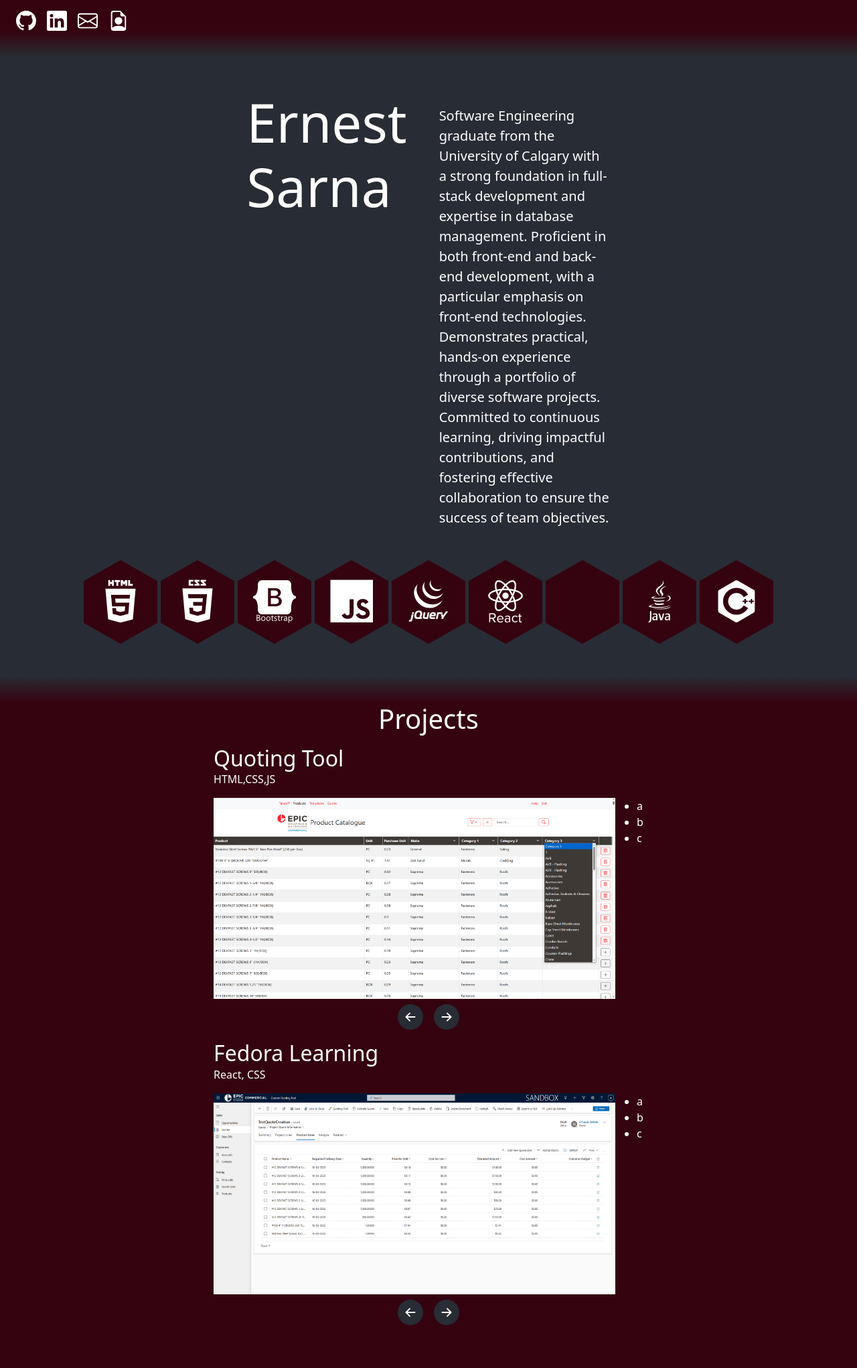
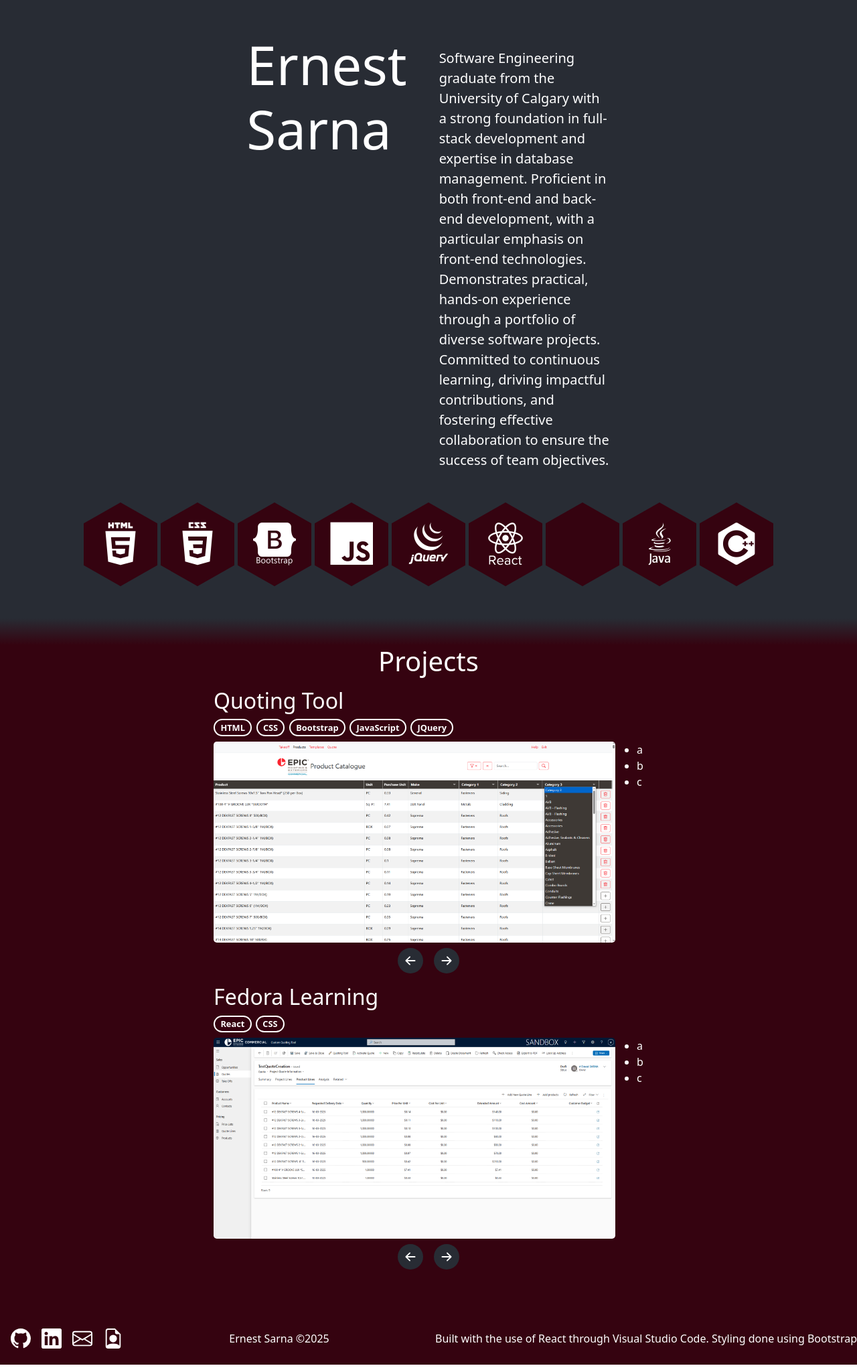
Before and after one commit to ErnestSarna/ernestsarna.github.io, a React (Create React App) app: page / in a window 1280 px wide. Shown: the whole page at 67% size. Built offline with nearby package versions, Linux system fonts and the light colour scheme; the HTML template or start-up script is replaced by a standard one.

Commit message:
made pill badges for the languages used in a project. moved navbar into a footer

```diff
--- a/src/App.css
+++ b/src/App.css
@@ -8,15 +8,15 @@ h1, h2, p{
   font-weight: 300;
 }
 
-nav > a{
+#footer a{
   color: white;
 }
 
-nav{
+#footer{
   background-color: #350310;
   display: flex;
   align-items: center;
-  height: 100%;
+  justify-content: space-between;
 }
 
 #intro{
@@ -78,6 +78,12 @@ i{
   text-align: left;
 }
 
+.project-tech > p{
+  margin-right: 0.5em;
+  border: 2px solid white;
+  font-size: 0.8em;
+}
+
 img:hover{
   width: 850px;
   height: 500px;
--- a/src/App.js
+++ b/src/App.js
@@ -1,17 +1,16 @@
 import './bootstrap.css';
 import './App.css';
-import NavBar from './NavBar.jsx';
+import Footer from './Footer.jsx';
 import Intro from './Intro.jsx';
 import Projects from './Projects.jsx';
 
 function App() {
   return (
     <div className="App">
-      <NavBar />
-      <div style={{height: '40px', background: 'linear-gradient(to bottom, #350310, #282c34)'}}></div>
       <Intro />
       <div style={{height: '40px', background: 'linear-gradient(to bottom, #282c34, #350310)'}}></div>
       <Projects />
+      <Footer />
     </div>
   );
 }
--- a/src/NavBar.jsx
+++ b/src/Footer.jsx
@@ -1,19 +1,19 @@
 
-function NavBar(){
+function Footer(){
     return(
-        <div>
-            <nav className="pt-3 ps-2">
-                <a className="ps-3" href="https://github.com/ErnestSarna" target="_blank" rel="noreferrer" title="GitHub">
+        <div id="footer">
+            <div className="my-4">
+                <a className="ms-3" href="https://github.com/ErnestSarna" target="_blank" rel="noreferrer" title="GitHub">
                     <svg xmlns="http://www.w3.org/2000/svg" width="30" height="30" fill="currentColor" class="bi bi-github" viewBox="0 0 16 16">
                         <path d="M8 0C3.58 0 0 3.58 0 8c0 3.54 2.29 6.53 5.47 7.59.4.07.55-.17.55-.38 0-.19-.01-.82-.01-1.49-2.01.37-2.53-.49-2.69-.94-.09-.23-.48-.94-.82-1.13-.28-.15-.68-.52-.01-.53.63-.01 1.08.58 1.23.82.72 1.21 1.87.87 2.33.66.07-.52.28-.87.51-1.07-1.78-.2-3.64-.89-3.64-3.95 0-.87.31-1.59.82-2.15-.08-.2-.36-1.02.08-2.12 0 0 .67-.21 2.2.82.64-.18 1.32-.27 2-.27s1.36.09 2 .27c1.53-1.04 2.2-.82 2.2-.82.44 1.1.16 1.92.08 2.12.51.56.82 1.27.82 2.15 0 3.07-1.87 3.75-3.65 3.95.29.25.54.73.54 1.48 0 1.07-.01 1.93-.01 2.2 0 .21.15.46.55.38A8.01 8.01 0 0 0 16 8c0-4.42-3.58-8-8-8"/>
                     </svg>
                 </a>
-                <a className="px-3" href="https://www.linkedin.com/in/ernest-sarna-307163212/" target="_blank" rel="noreferrer" title="LinkedIn">
+                <a className="mx-3" href="https://www.linkedin.com/in/ernest-sarna-307163212/" target="_blank" rel="noreferrer" title="LinkedIn">
                     <svg xmlns="http://www.w3.org/2000/svg" width="30" height="30" fill="currentColor" class="bi bi-linkedin" viewBox="0 0 16 16">
                         <path d="M0 1.146C0 .513.526 0 1.175 0h13.65C15.474 0 16 .513 16 1.146v13.708c0 .633-.526 1.146-1.175 1.146H1.175C.526 16 0 15.487 0 14.854zm4.943 12.248V6.169H2.542v7.225zm-1.2-8.212c.837 0 1.358-.554 1.358-1.248-.015-.709-.52-1.248-1.342-1.248S2.4 3.226 2.4 3.934c0 .694.521 1.248 1.327 1.248zm4.908 8.212V9.359c0-.216.016-.432.08-.586.173-.431.568-.878 1.232-.878.869 0 1.216.662 1.216 1.634v3.865h2.401V9.25c0-2.22-1.184-3.252-2.764-3.252-1.274 0-1.845.7-2.165 1.193v.025h-.016l.016-.025V6.169h-2.4c.03.678 0 7.225 0 7.225z"/>
                     </svg>
                 </a>
-                <a className="pe-3" href="mailto:ernestsarna@gmail.com" target="_blank" rel="noreferrer" title="E-Mail">
+                <a className="me-3" href="mailto:ernestsarna@gmail.com" target="_blank" rel="noreferrer" title="E-Mail">
                     <svg xmlns="http://www.w3.org/2000/svg" width="30" height="30" fill="currentColor" class="bi bi-envelope" viewBox="0 0 16 16">
                         <path d="M0 4a2 2 0 0 1 2-2h12a2 2 0 0 1 2 2v8a2 2 0 0 1-2 2H2a2 2 0 0 1-2-2zm2-1a1 1 0 0 0-1 1v.217l7 4.2 7-4.2V4a1 1 0 0 0-1-1zm13 2.383-4.708 2.825L15 11.105zm-.034 6.876-5.64-3.471L8 9.583l-1.326-.795-5.64 3.47A1 1 0 0 0 2 13h12a1 1 0 0 0 .966-.741M1 11.105l4.708-2.897L1 5.383z"/>
                     </svg>
@@ -24,9 +24,11 @@ function NavBar(){
                         <path d="M14 14V4.5L9.5 0H4a2 2 0 0 0-2 2v12a2 2 0 0 0 2 2h8a2 2 0 0 0 2-2M9.5 3A1.5 1.5 0 0 0 11 4.5h2v9.255S12 12 8 12s-5 1.755-5 1.755V2a1 1 0 0 1 1-1h5.5z"/>
                     </svg>
                 </a>
-            </nav>
+            </div>
+            <p>Ernest Sarna ©2025</p>
+            <p>Built with the use of React through Visual Studio Code. Styling done using Bootstrap</p>
         </div>
     );
 }
 
-export default NavBar;
+export default Footer;
--- a/src/Project.jsx
+++ b/src/Project.jsx
@@ -21,8 +21,8 @@ function Project(props){
 
     return (
         <div>
-            <div className='d-flex justify-content-center mt-3 mb-2'>
-                <img src={source} alt='project display' width="600" height="300"></img>
+            <div className='d-flex justify-content-center mb-2'>
+                <img src={source} alt='project display' width="600" height="300" style={{borderRadius: "0.3rem"}}></img>
                 <ul>
                     {props.desc.map((item) =>
                         <li>{item}</li>
--- a/src/Projects.jsx
+++ b/src/Projects.jsx
@@ -18,13 +18,22 @@ function Projects(){
 
             <div className="project my-3" >
                 <h2>Quoting Tool</h2>
-                <p>HTML,CSS,JS</p>
+                <div className="project-tech my-2 d-flex">
+                    <p className="badge rounded-pill">HTML</p>
+                    <p className="badge rounded-pill">CSS</p>
+                    <p className="badge rounded-pill">Bootstrap</p>
+                    <p className="badge rounded-pill">JavaScript</p>
+                    <p className="badge rounded-pill">JQuery</p>
+                </div>
                 <Project desc={quotingToolDesc} imgSrc="/quoting_tool/" />
             </div>
 
             <div className="project mb-3">
                 <h2>Fedora Learning</h2>
-                <p>React, CSS</p>
+                <div className="project-tech my-2 d-flex">
+                    <p className="badge rounded-pill">React</p>
+                    <p className="badge rounded-pill">CSS</p>
+                </div>
                 <Project desc={fedoraDesc} imgSrc="/fedora/" />
             </div>
         </div>
```
